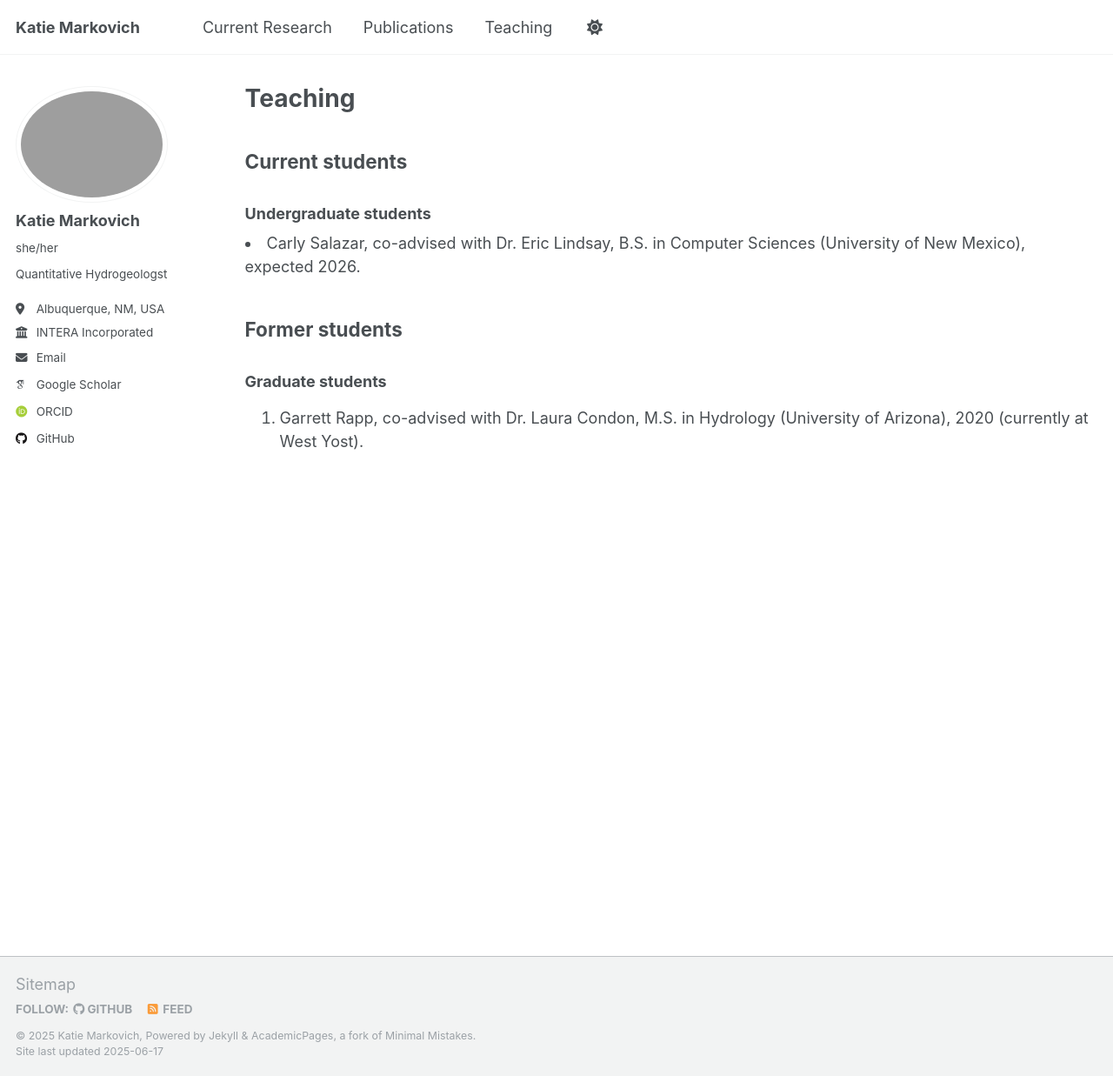
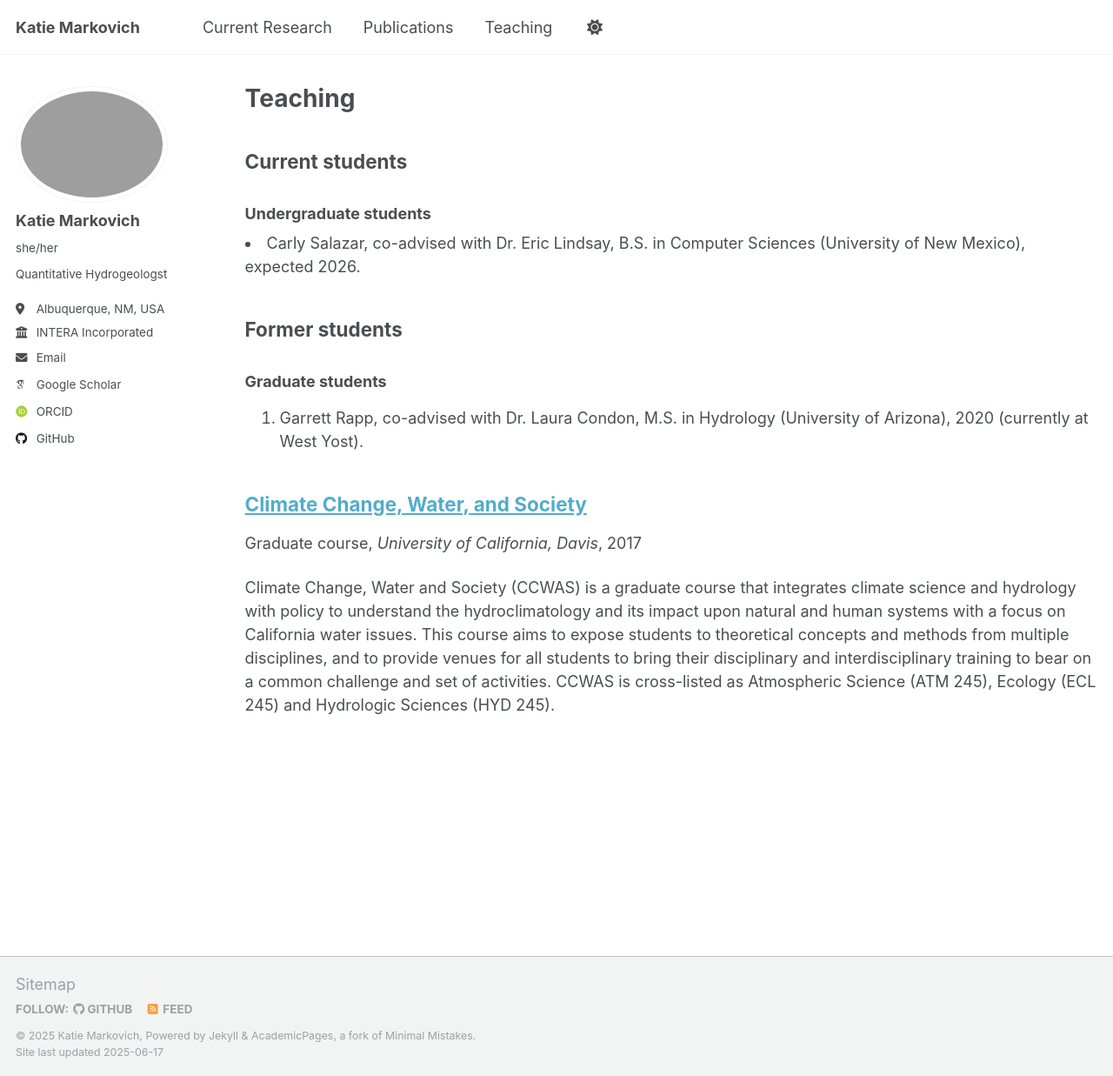
Before and after one commit to kmarkovich/kmarkovich.github.io, a Jekyll site: the page built from _pages/teaching.html, in a window 1280 px wide and 1237 px high. Shown: the whole window at 87% size. Built offline with Jekyll 4.4.1, drawn with Linux system fonts in a browser that asks for light colours; some web fonts are replaced.

Commit message:
add teaching

```diff
--- /dev/null
+++ b/_teaching/2017-ccwas.md
@@ -0,0 +1,15 @@
+---
+title: "Climate Change, Water, and Society"
+collection: teaching
+type: "Graduate course"
+# permalink: /teaching/2014-spring-teaching-1
+venue: "University of California, Davis"
+date: 2017-01-01
+# location: "Davis, CA, USA"
+---
+
+Climate Change, Water and Society (CCWAS) is a graduate course that integrates climate science and hydrology with policy to understand the hydroclimatology and its impact upon natural and human systems with a focus on California water issues. This course aims to expose students to theoretical concepts and methods from multiple disciplines, and to provide venues for all students to bring their disciplinary and interdisciplinary training to bear on a common challenge and set of activities. CCWAS is cross-listed as Atmospheric Science (ATM 245), Ecology (ECL 245) and Hydrologic Sciences (HYD 245).
+
+Each year, CCWAS students develop a course project that aims to identify an issue that integrates climate change, hydrology/water resources and societal/social science dimensions.
+
+Co-taught with Paul Ulrich
```
Also changed, not shown: _portfolio/insar.md (+1 -1 lines).
